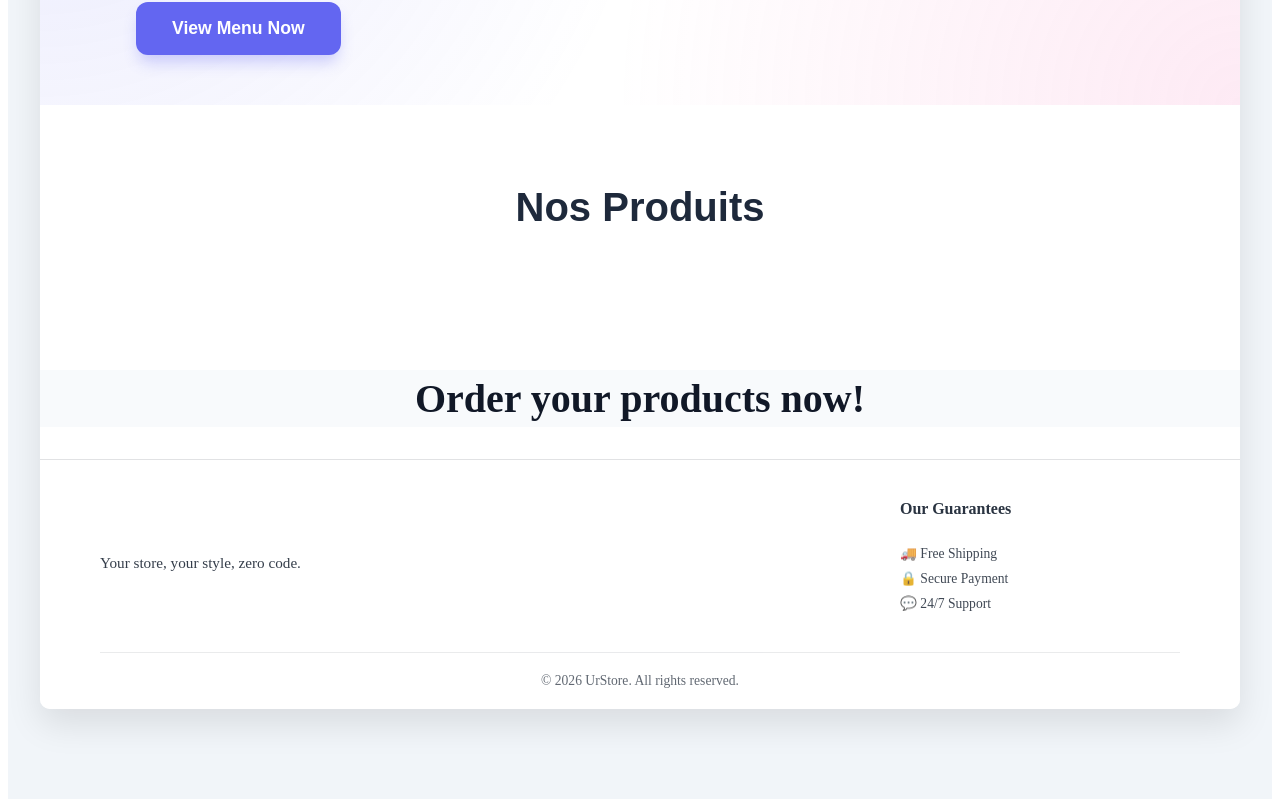
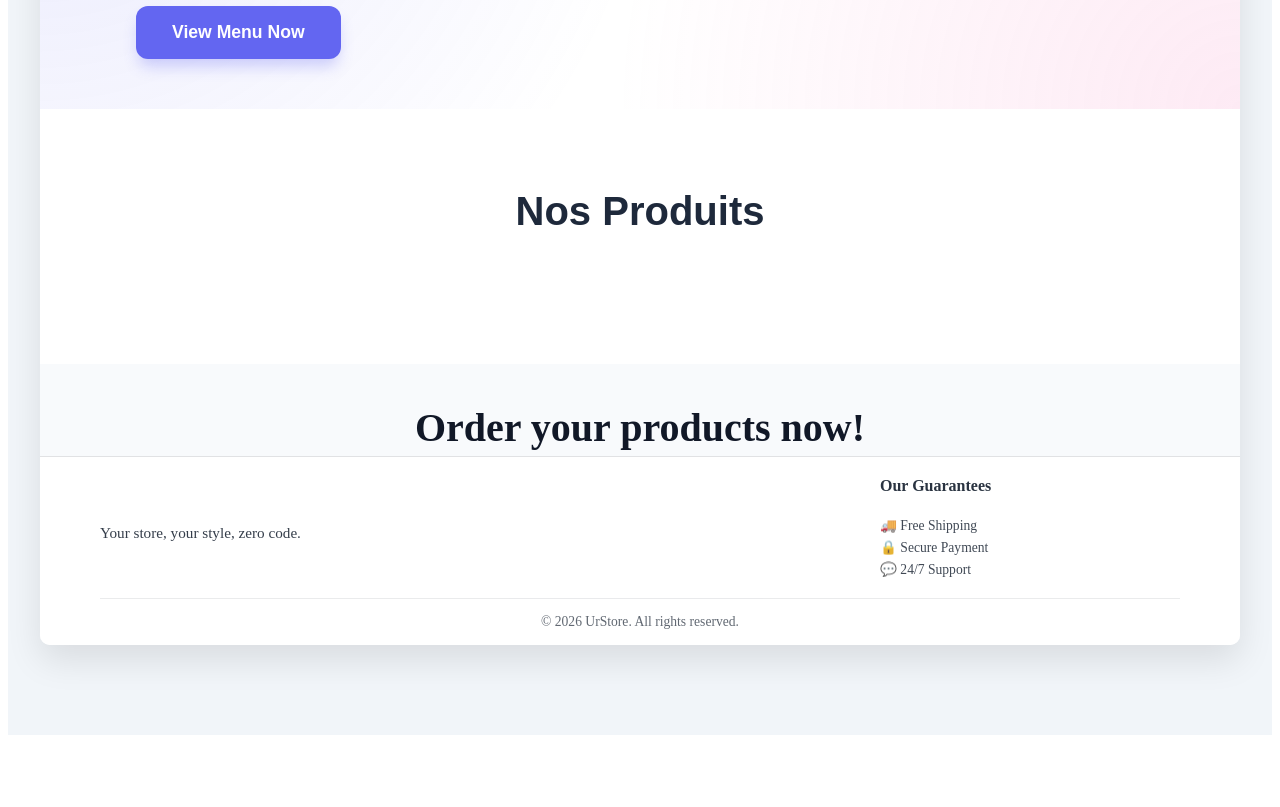
Before and after one commit to ILYAS-1937/UrStore, a React (Vite) app: page /final-preview in a window 1280 px wide. Shown: the part 487-1294 px from the top of the page. After the commit the page ends 1230 px from the top, so only its background shows below. Built offline with nearby package versions, Linux system fonts and the light colour scheme.

Commit message:
contact customize variables in final Preview

```diff
--- a/src/components/ContactStep/ConatctStep.tsx
+++ b/src/components/ContactStep/ConatctStep.tsx
@@ -10,12 +10,12 @@ import gmailImg from "../../images/gmail.png";
 
 function ContactStep() {
   const setField = useStore((state) => state.setField);
+  const data = useStore((state) => state.data) || {};
 
-  // State for contact details & background color
-  const [whatsapp, setWhatsapp] = useState('');
-  const [instagram, setInstagram] = useState('');
-  const [email, setEmail] = useState('');
-  const [contactBgColor, setContactBgColor] = useState('#f8fafc'); // Ajout du background par défaut
+ const [whatsapp, setWhatsapp] = useState(data.whatsapp || '');
+  const [instagram, setInstagram] = useState(data.instagram || '');
+  const [email, setEmail] = useState(data.email || '');
+  const [contactBgColor, setContactBgColor] = useState(data.contactBgColor || '#f8fafc');
 
   // Sync with global store
   useEffect(() => { setField("whatsapp", whatsapp); }, [whatsapp, setField]);
--- a/src/components/FinalPreview/FinalPreview.tsx
+++ b/src/components/FinalPreview/FinalPreview.tsx
@@ -25,6 +25,7 @@ function FinalPreview() {
   const headerHeight = data.headerHeight || "";
   const navLinkColor = data.navLinkColor || "#444";
   const headerLogoWidth = data.headerLogoWidth || 100;
+  const headerBorderColor = data.headerBorderColor || "#e2e8f0";
 
   const productImageBgColor = data.productImageBgColor || "#ffffff";
   const inventoryBgColor = data.inventoryBgColor || "#ffffff";
@@ -64,6 +65,9 @@ function FinalPreview() {
   const instagram = data.instagram || "";
   const email = data.email || "";
 
+  // --- BACKGROUND CONTACT ---
+  const contactBgColor = data.contactBgColor || "#f8fafc";
+
   const defaultHeroGradient = `radial-gradient(circle at 0% 0%, rgba(99, 102, 241, 0.15) 0%, transparent 50%), radial-gradient(circle at 100% 100%, rgba(244, 114, 182, 0.15) 0%, transparent 50%), #ffffff`;
   const finalHeroBg = heroBgColor === "#ffffff" ? defaultHeroGradient : heroBgColor;
 
@@ -102,6 +106,7 @@ function FinalPreview() {
 <head>
     <meta charset="UTF-8">
     <meta name="viewport" content="width=device-width, initial-scale=1.0">
+    <link rel="icon" type="image/png" sizes="512x512" href="${headerPath}" />
     <title>${storeName}</title>
     <style>
       body { margin: 0; padding: 0; font-family: sans-serif; background-color: #f8fafc; }
@@ -133,13 +138,19 @@ function FinalPreview() {
       .whatsapp-btn { background-color: #25D366; }
       .instagram-btn { background: linear-gradient(45deg, #f09433, #e6683c, #dc2743); }
       .email-btn { background-color: #ea4335; }
-      .dynamic-footer-preview { padding: 40px 8% 20px; display: flex; flex-direction: column; width: 100%; }
-      .footer-main-content { display: flex; justify-content: space-between; flex-wrap: wrap; gap: 30px; }
+
+      /* --- CORRECTION DU FOOTER DANS LE ZIP --- */
+      .dynamic-footer-preview { padding: 20px 5% 15px; display: flex; flex-direction: column; width: 100%; align-items: center; }
+      .footer-main-content { display: flex; justify-content: space-between; flex-wrap: wrap; gap: 20px; width: 100%; max-width: 1100px; margin: 0 auto; }
+      .footer-brand-side { max-width: 350px; }
+      .footer-brand-side img { max-width: 100%; max-height: 70px; object-fit: contain; }
+      .footer-right-side { max-width: 300px; }
       .guarantees-list { list-style: none; padding: 0; }
+      .footer-copyright-bar { width: 100%; max-width: 1100px; margin: 20px auto 0; padding-top: 15px; text-align: center; border-top-width: 1px; border-top-style: solid; }
     </style>
 </head>
 <body>
-    <div class="header-container" style="background: ${headerBgColor}; height: ${headerHeight ? `${headerHeight}px` : 'auto'};">
+    <div class="header-container" style="background: ${headerBgColor};border: ${headerBorderColor ? `2px solid ${headerBorderColor}` : 'none'}; height: ${headerHeight ? `${headerHeight}px` : 'auto'};">
         ${headerPath ? `<img src="${headerPath}" alt="Logo" style="height: ${headerLogoWidth}px;">` : `<h2>${storeName}</h2>`}
         <ul>
             <li><a href="#" style="color: ${navLinkColor};">Home</a></li>
@@ -179,32 +190,34 @@ function FinalPreview() {
             `).join('')}
         </div></center>
     </div>
-    <div style="background: #f8fafc;">
-<h1 class="heroTitle">Order your products now!</h1>
-    ${(whatsapp || instagram || email) ? `
-    <div id="contact" class="preview-buttons">
-        ${whatsapp ? `<a href="https://wa.me/${whatsapp}" target="_blank"><button class="contact-btn whatsapp-btn">Contact via WhatsApp</button></a>` : ''}
-        ${instagram ? `<a href="https://instagram.com/${instagram}" target="_blank"><button class="contact-btn instagram-btn">Follow on Instagram</button></a>` : ''}
-        ${email ? `<a href="mailto:${email}" target="_blank"><button class="contact-btn email-btn">Send an Email</button></a>` : ''}
-    </div>` : ''}
-</div>
+
+    <div style="background: ${contactBgColor};">
+        <h1 class="heroTitle" style="margin:0; padding-top: 40px;">Order your products now!</h1>
+        ${(whatsapp || instagram || email) ? `
+        <div id="contact" class="preview-buttons">
+            ${whatsapp ? `<a href="https://wa.me/${whatsapp.replace(/[^0-9]/g, '')}" target="_blank"><button class="contact-btn whatsapp-btn">Contact via WhatsApp</button></a>` : ''}
+            ${instagram ? `<a href="https://instagram.com/${instagram.replace('@', '')}" target="_blank"><button class="contact-btn instagram-btn">Follow on Instagram</button></a>` : ''}
+            ${email ? `<a href="mailto:${email}" target="_blank"><button class="contact-btn email-btn">Send an Email</button></a>` : ''}
+        </div>` : ''}
+    </div>
+
     <footer class="dynamic-footer-preview" style="background: ${footerBgColor}; color: ${footerTextColor}; border-top: 1px solid ${footerTextColor}22;">
         <div class="footer-main-content">
             <div class="footer-brand-side">
-                ${footerPath ? `<img src="${footerPath}" style="width: ${footerLogoWidth}px;">` : ''}
-                <p class="footer-desc-text" style="color: ${footerTextColor}; margin-top: 15px;">${footerDescription}</p>
+                ${footerPath ? `<img src="${footerPath}" style="width: ${footerLogoWidth}px; max-height: 70px; object-fit: contain;">` : ''}
+                <p class="footer-desc-text" style="color: ${footerTextColor}; margin-top: 10px; margin-bottom: 0; line-height: 1.4;">${footerDescription}</p>
             </div>
             <div class="footer-right-side">
-                <h4 style="color: ${footerTextColor}; margin: 0 0 15px 0;">${guaranteeTitle}</h4>
-                <ul class="guarantees-list" style="margin: 0; display: flex; flex-direction: column; gap: 8px;">
+                <h4 style="color: ${footerTextColor}; margin: 0 0 10px 0;">${guaranteeTitle}</h4>
+                <ul class="guarantees-list" style="margin: 0; display: flex; flex-direction: column; gap: 5px;">
                     <li style="color: ${footerTextColor};">${guarantee1}</li>
                     <li style="color: ${footerTextColor};">${guarantee2}</li>
                     <li style="color: ${footerTextColor};">${guarantee3}</li>
                 </ul>
             </div>
         </div>
-        <div class="footer-copyright-bar" style="border-top-color: ${footerTextColor}22; text-align: center; margin-top: 40px; padding-top: 20px;">
-            <p>&copy; ${new Date().getFullYear()} ${storeName}. All rights reserved.</p>
+        <div class="footer-copyright-bar" style="border-top-color: ${footerTextColor}22;">
+            <p style="margin: 0;">&copy; ${new Date().getFullYear()} ${storeName}. All rights reserved.</p>
         </div>
     </footer>
 </body>
@@ -235,7 +248,6 @@ function FinalPreview() {
   };
 
   // --- NOUVELLE FONCTION: DÉPLOYER VERS LE BACKEND ---
-  // --- NOUVELLE FONCTION: DÉPLOYER VERS LE BACKEND ---
   const handleDeploySubmit = async () => {
     if (!siteName) return;
 
@@ -258,10 +270,9 @@ function FinalPreview() {
       });
 
       const result = await response.json();
-      console.log("Server response:", result); // Added for debugging in your browser console
+      console.log("Server response:", result);
 
       if (result.success) {
-        // BULLETPROOF FIX: If Netlify's URL is empty/null, we build it ourselves
         const finalUrl = result.liveUrl || `https://${siteName}.netlify.app`;
         setDeployUrl(finalUrl);
       } else {
@@ -286,7 +297,6 @@ function FinalPreview() {
       </style>
 
       {/* --- MODAL DE DÉPLOIEMENT --- */}
-
       {showDeployModal && (
         <div style={{ position: "fixed", top: 0, left: 0, width: "100vw", height: "100vh", backgroundColor: "rgba(0,0,0,0.5)", display: "flex", justifyContent: "center", alignItems: "center", zIndex: 9999 }}>
           <div style={{ background: "#fff", padding: "30px", borderRadius: "12px", width: "400px", boxShadow: "0 20px 25px -5px rgba(0, 0, 0, 0.1)" }}>
@@ -326,7 +336,7 @@ function FinalPreview() {
                 </div>
               </>
             ) : (
-              /* --- ÉTAPE 2 : ÉCRAN DE SUCCÈS (Le lien apparaît ici !) --- */
+              /* --- ÉTAPE 2 : ÉCRAN DE SUCCÈS --- */
               <div style={{ textAlign: "center", padding: "10px 0" }}>
                 <div style={{ fontSize: "60px", marginBottom: "10px" }}>🎉</div>
                 <h2 style={{ color: "#10b981", margin: "0 0 10px 0" }}>Deployed Successfully!</h2>
@@ -355,12 +365,7 @@ function FinalPreview() {
                   >
                     Close
                   </button>
-                  <a
-                    href={deployUrl}
-                    target="_blank"
-                    rel="noreferrer"
-                    style={{ flex: 1, textDecoration: "none" }}
-                  >
+                  <a href={deployUrl} target="_blank" rel="noreferrer" style={{ flex: 1, textDecoration: "none" }}>
                     <button style={{ width: "100%", padding: "12px", background: "#10b981", color: "#fff", border: "none", borderRadius: "8px", cursor: "pointer", fontWeight: "bold" }}>
                       Visit Store ➔
                     </button>
@@ -403,10 +408,10 @@ function FinalPreview() {
         </div>
       </div>
 
-      {/* --- PREVIEW DU SITE (INTACT) --- */}
+      {/* --- PREVIEW DU SITE --- */}
       <div className="anti-gap-preview" style={{ maxWidth: "1200px", margin: "40px auto", background: "#fff", boxShadow: "0 15px 35px rgba(0,0,0,0.1)", borderRadius: "10px", overflow: "hidden", display: "block" }}>
 
-        <div className="header-container" style={{ background: headerBgColor, height: headerHeight ? `${headerHeight}px` : undefined, width: "100%", boxSizing: "border-box" }}>
+        <div className="header-container" style={{ background: headerBgColor,border: headerBorderColor ? `2px solid ${headerBorderColor}` : "none" , height: headerHeight ? `${headerHeight}px` : undefined, width: "100%", boxSizing: "border-box" }}>
           {data.headerLogo && <img src={data.headerLogo} alt="Logo" style={{ height: `${headerLogoWidth}px`, transition: 'height 0.2s ease' }} />}
           <ul style={{ margin: 0, padding: 0 }}>
             <li><a href="#home" style={{ color: navLinkColor }}>Home</a></li>
@@ -447,10 +452,10 @@ function FinalPreview() {
           </div>
         </div>
 
-        <div style={{ background: "#f8fafc" }}>
-       <h1 className="heroTitle">Order your products now!</h1>
+        <div style={{ background: contactBgColor }}>
+       <h1 className="heroTitle" style={{ margin: 0, paddingTop: "40px" }}>Order your products now!</h1>
         {(whatsapp || instagram || email) && (
-          <div className="preview-buttons" style={{ padding: "40px 5%", display: "flex", justifyContent: "center", gap: "15px", flexDirection: "row", backgroundColor: "#f8fafc", boxSizing: "border-box", width: "100%" }}>
+          <div className="preview-buttons" style={{ padding: "40px 5%", display: "flex", justifyContent: "center", gap: "15px", flexDirection: "row", backgroundColor: contactBgColor, boxSizing: "border-box", width: "100%" }}>
             {whatsapp && <button className="contact-btn whatsapp-btn">Contact via WhatsApp</button>}
             {instagram && <button className="contact-btn instagram-btn">Follow on Instagram</button>}
             {email && <button className="contact-btn email-btn">Send an Email</button>}
@@ -458,26 +463,27 @@ function FinalPreview() {
         )}
         </div>
 
-        <footer className="dynamic-footer-preview" style={{ background: footerBgColor, color: footerTextColor, borderTop: `1px solid ${footerTextColor}22`, padding: "40px 5% 20px", boxSizing: "border-box", width: "100%" }}>
-          <div className="footer-main-content">
-            <div className="footer-brand-side">
+        {/* CORRECTION DU FOOTER : Centrage avec max-width et max-height sur l'image */}
+        <footer className="dynamic-footer-preview" style={{ background: footerBgColor, color: footerTextColor, borderTop: `1px solid ${footerTextColor}22`, padding: "20px 5% 15px", boxSizing: "border-box", width: "100%", alignItems: "center" }}>
+          <div className="footer-main-content" style={{ display: "flex", justifyContent: "space-between", flexWrap: "wrap", gap: "20px", width: "100%", maxWidth: "1100px", margin: "0 auto" }}>
+            <div className="footer-brand-side" style={{ maxWidth: "350px" }}>
               <div className="footer-logo-wrapper">
-                {data.footerLogo && <img src={data.footerLogo} alt="Logo" style={{ width: `${footerLogoWidth}px`, objectFit: 'contain' }} />}
+                {data.footerLogo && <img src={data.footerLogo} alt="Logo" style={{ width: `${footerLogoWidth}px`, maxHeight: "70px", maxWidth: "100%", objectFit: 'contain' }} />}
               </div>
-              <p className="footer-desc-text" style={{ color: footerTextColor, margin: "15px 0 0 0" }}>{footerDescription}</p>
+              <p className="footer-desc-text" style={{ color: footerTextColor, margin: "10px 0 0 0", lineHeight: 1.4 }}>{footerDescription}</p>
             </div>
 
-            <div className="footer-right-side">
-              <h4 style={{ color: footerTextColor, margin: "0 0 15px 0" }}>{guaranteeTitle}</h4>
-              <ul className="guarantees-list" style={{ margin: 0, display: "flex", flexDirection: "column", gap: "8px" }}>
+            <div className="footer-right-side" style={{ maxWidth: "300px" }}>
+              <h4 style={{ color: footerTextColor, margin: "0 0 10px 0" }}>{guaranteeTitle}</h4>
+              <ul className="guarantees-list" style={{ margin: 0, display: "flex", flexDirection: "column", gap: "5px", padding: 0, listStyle: "none" }}>
                 <li style={{ color: footerTextColor }}>{guarantee1}</li>
                 <li style={{ color: footerTextColor }}>{guarantee2}</li>
                 <li style={{ color: footerTextColor }}>{guarantee3}</li>
               </ul>
             </div>
           </div>
-          <div className="footer-copyright-bar" style={{ borderTopColor: `${footerTextColor}22`, textAlign: "center", marginTop: "40px", paddingTop: "20px" }}>
-            <p>&copy; {new Date().getFullYear()} {storeName}. All rights reserved.</p>
+          <div className="footer-copyright-bar" style={{ borderTopColor: `${footerTextColor}22`, borderTopWidth: "1px", borderTopStyle: "solid", width: "100%", maxWidth: "1100px", textAlign: "center", margin: "20px auto 0", paddingTop: "15px" }}>
+            <p style={{ margin: 0 }}>&copy; {new Date().getFullYear()} {storeName}. All rights reserved.</p>
           </div>
         </footer>
 
```
